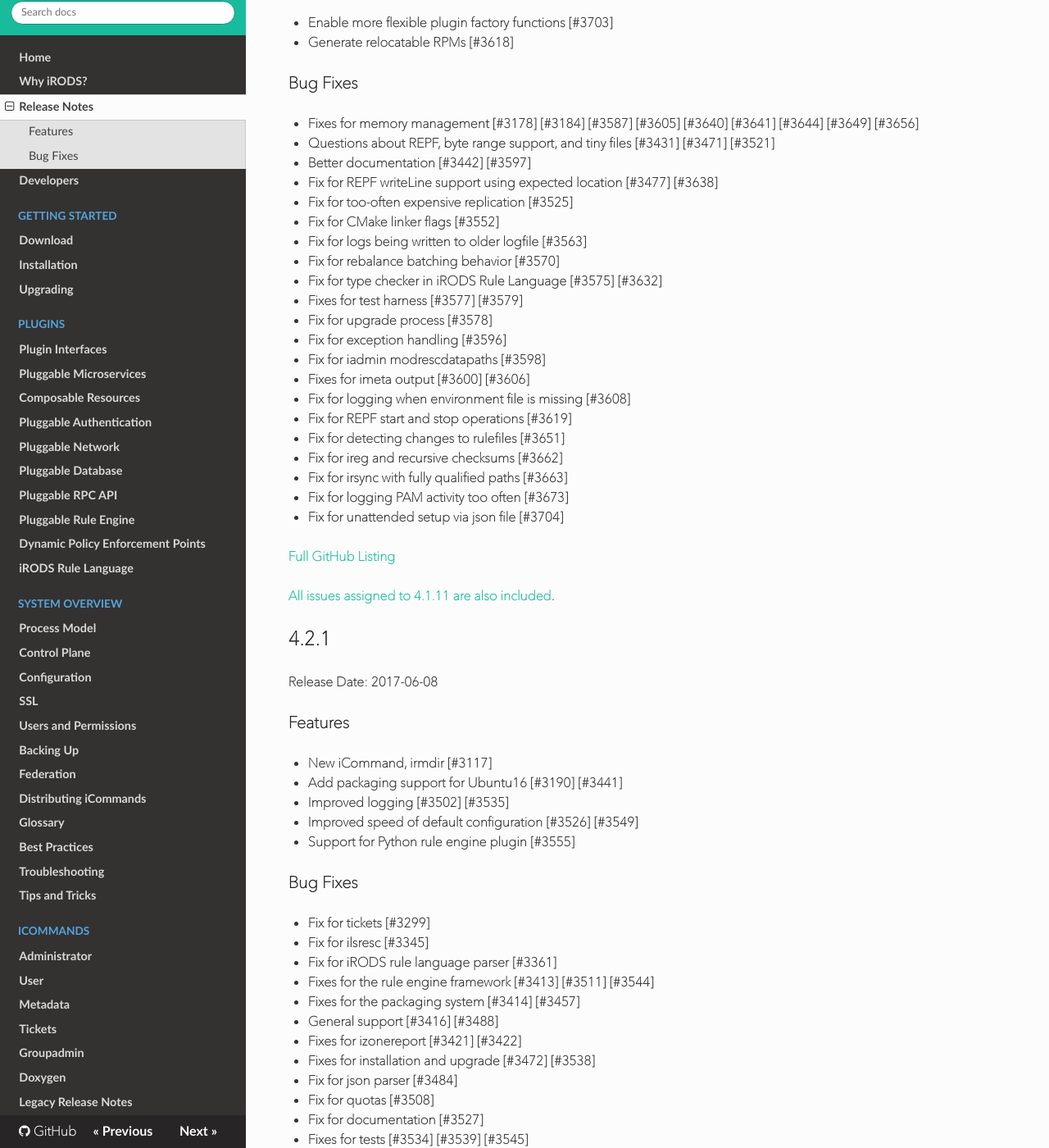
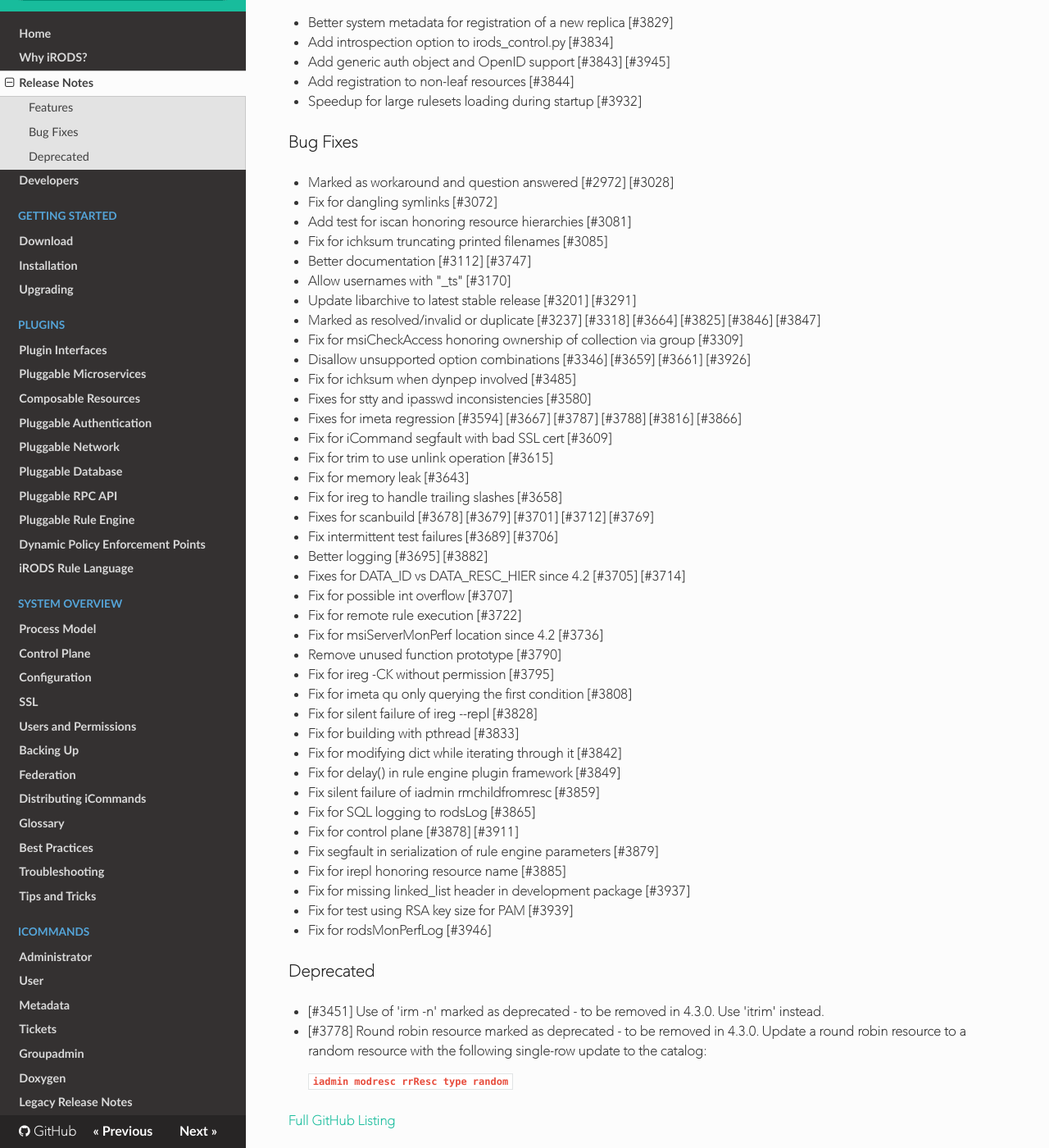
Before and after one commit to irods/irods_docs, an MkDocs documentation site: the page built from docs/release_notes.md, in a window 1280 px wide and 1400 px high, scrolled down 242 px. Shown: the whole window at 82% size. Built offline with MkDocs 1.6.1, drawn with Linux system fonts in a browser that asks for light colours; nearby versions of some CDN libraries; old or Windows-style settings are respelled for this version of MkDocs; some of the changed text lies outside the part shown.

Commit message:
[irods/irods#3687] 4.2.3 release notes

```diff
--- a/docs/release_notes.md
+++ b/docs/release_notes.md
@@ -1,3 +1,111 @@
+## 4.2.3
+
+Release Date: 2018-05-25
+
+### Features
+
+ - Better system metadata for registration of a new replica [#3829]
+
+ - Add introspection option to irods_control.py [#3834]
+
+ - Add generic auth object and OpenID support [#3843] [#3945]
+
+ - Add registration to non-leaf resources [#3844]
+
+ - Speedup for large rulesets loading during startup [#3932]
+
+### Bug Fixes
+
+ - Marked as workaround and question answered [#2972] [#3028]
+
+ - Fix for dangling symlinks [#3072]
+
+ - Add test for iscan honoring resource hierarchies [#3081]
+
+ - Fix for ichksum truncating printed filenames [#3085]
+
+ - Better documentation [#3112] [#3747]
+
+ - Allow usernames with "_ts" [#3170]
+
+ - Update libarchive to latest stable release [#3201] [#3291]
+
+ - Marked as resolved/invalid or duplicate [#3237] [#3318] [#3664] [#3825] [#3846] [#3847]
+
+ - Fix for msiCheckAccess honoring ownership of collection via group [#3309]
+
+ - Disallow unsupported option combinations [#3346] [#3659] [#3661] [#3926]
+
+ - Fix for ichksum when dynpep involved [#3485]
+
+ - Fixes for stty and ipasswd inconsistencies [#3580]
+
+ - Fixes for imeta regression [#3594] [#3667] [#3787] [#3788] [#3816] [#3866]
+
+ - Fix for iCommand segfault with bad SSL cert [#3609]
+
+ - Fix for trim to use unlink operation [#3615]
+
+ - Fix for memory leak [#3643]
+
+ - Fix for ireg to handle trailing slashes [#3658]
+
+ - Fixes for scanbuild [#3678] [#3679] [#3701] [#3712] [#3769]
+
+ - Fix intermittent test failures [#3689] [#3706]
+
+ - Better logging [#3695] [#3882]
+
+ - Fixes for DATA_ID vs DATA_RESC_HIER since 4.2 [#3705] [#3714]
+
+ - Fix for possible int overflow [#3707]
+
+ - Fix for remote rule execution [#3722]
+
+ - Fix for msiServerMonPerf location since 4.2 [#3736]
+
+ - Remove unused function prototype [#3790]
+
+ - Fix for ireg -CK without permission [#3795]
+
+ - Fix for imeta qu only querying the first condition [#3808]
+
+ - Fix for silent failure of ireg --repl [#3828]
+
+ - Fix for building with pthread [#3833]
+
+ - Fix for modifying dict while iterating through it [#3842]
+
+ - Fix for delay() in rule engine plugin framework [#3849]
+
+ - Fix silent failure of iadmin rmchildfromresc [#3859]
+
+ - Fix for SQL logging to rodsLog [#3865]
+
+ - Fix for control plane [#3878] [#3911]
+
+ - Fix segfault in serialization of rule engine parameters [#3879]
+
+ - Fix for irepl honoring resource name [#3885]
+
+ - Fix for missing linked_list header in development package [#3937]
+
+ - Fix for test using RSA key size for PAM [#3939]
+
+ - Fix for rodsMonPerfLog [#3946]
+
+### Deprecated
+
+ - [#3451] Use of 'irm -n' marked as deprecated - to be removed in 4.3.0.  Use 'itrim' instead.
+
+ - [#3778] Round robin resource marked as deprecated - to be removed in 4.3.0.  Update a round robin resource to a random resource with the following single-row update to the catalog:
+
+    `iadmin modresc rrResc type random`
+
+ [Full GitHub Listing](https://github.com/irods/irods/issues?q=milestone%3A4.2.3)
+
+ [All closed issues at the time of this release assigned to 4.1.12 are also included](https://github.com/irods/irods/issues?q=milestone%3A4.1.12%20closed%3A%3C2018-05-25).
+
 ## 4.2.2
 
 Release Date: 2017-11-08
```
